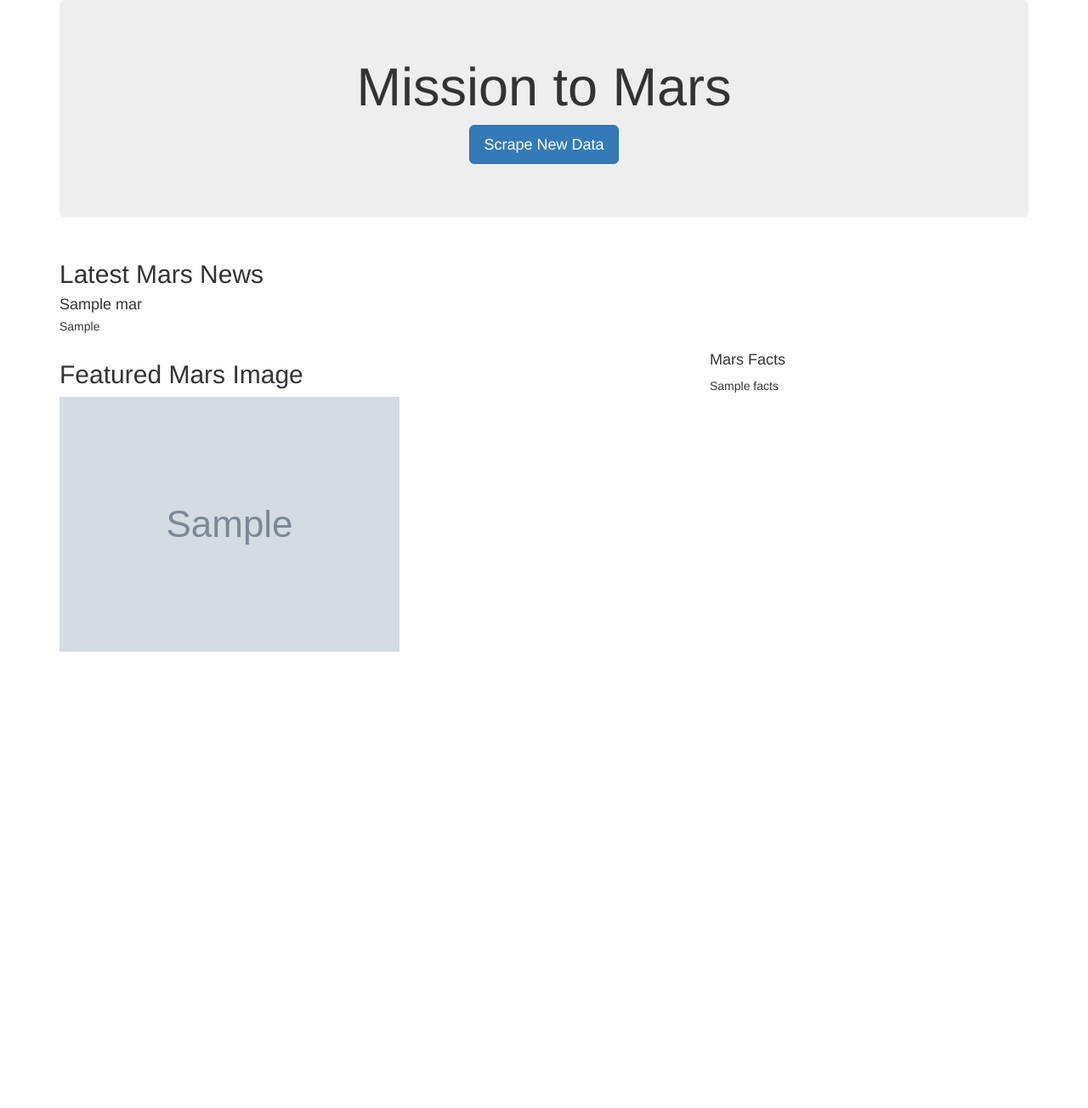
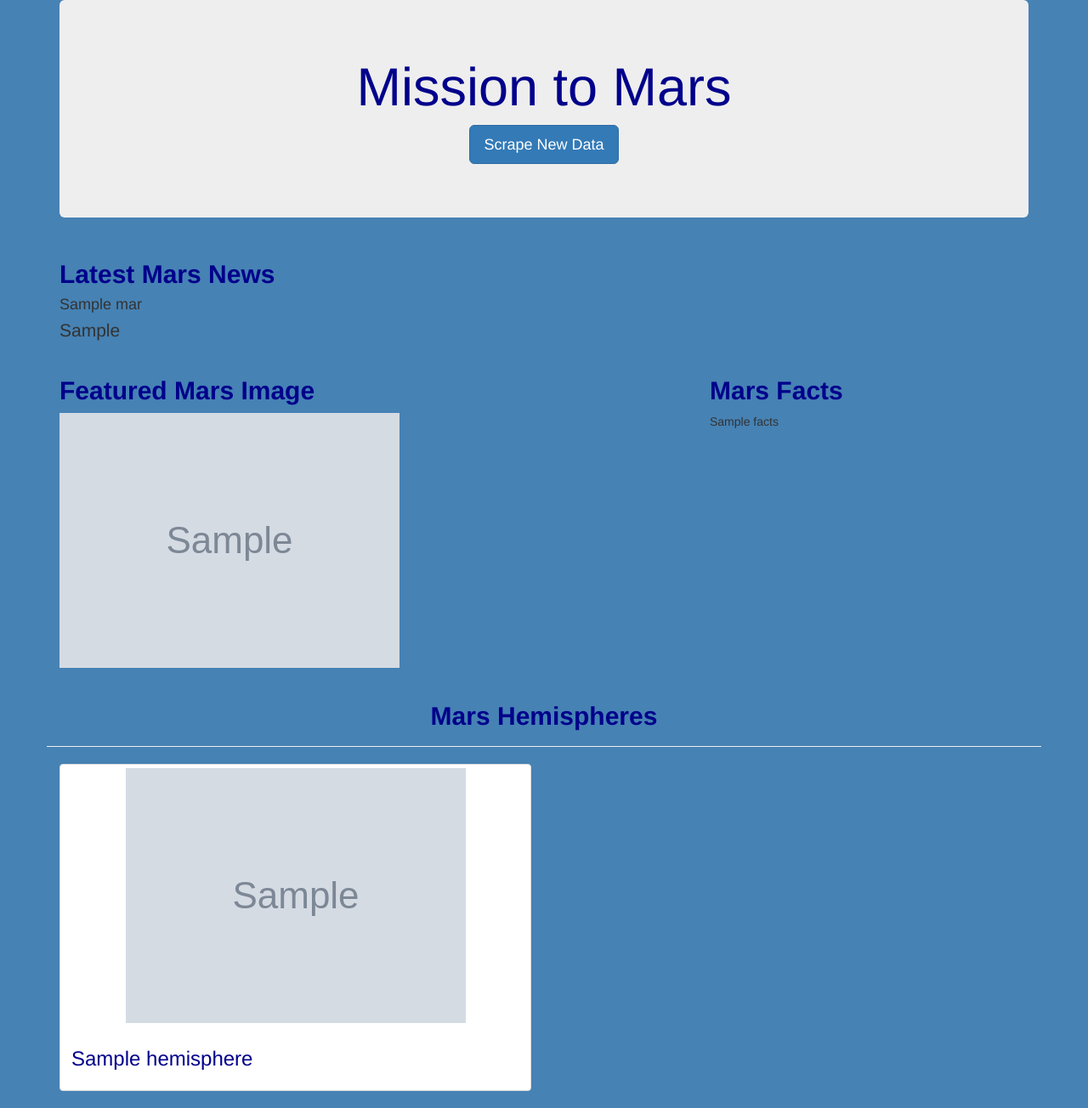
Before and after one commit to mgsrichard/Mission-to-Mars, a Flask app: page / in a window 1280 px wide. Shown: the whole page at 85% size. Before the commit the page ends 767 px from the top, so only its background shows below. Run offline with Flask 2, Linux system fonts and the light colour scheme; grey boxes marked "Sample" are stand-in pictures; a database or web service that is not in the repository returns one stand-in record (values such as "Sample title"); some libraries are stand-ins or nearby versions.

Commit message:
deliverable 2 done, 3 started

```diff
--- a/templates/index.html
+++ b/templates/index.html
@@ -10,44 +10,63 @@
       href="https://maxcdn.bootstrapcdn.com/bootstrap/3.3.7/css/bootstrap.min.css"
     />
   </head>
-  <body>
+  <body style = 'background-color:steelblue;'>
     <div class="container">
       <!-- Add Jumbotron to Header -->
-      <div class="jumbotron text-center">
-        <h1>Mission to Mars</h1>
+      <div class="jumbotron text-center", style='color:darkblue' >
+        <h1 style='color:darkblue'>Mission to Mars</h1>
         <!-- Add a button to activate scraping script -->
         <p><a class="btn btn-primary btn-lg" href="/scrape" role="button">Scrape New Data</a></p>
       </div>
+
       <!-- Add section for Mars News -->
       <div class="row" id="mars-news">
         <div class="col-md-12">
-          <div class="media">
-            <div class="media-body">
-              <h2>Latest Mars News</h2>
-              <h4 class="media-heading">{{ mars.news_title }}</h4>
-              <p>{{ mars.news_paragraph }}</p>
-            </div>
-          </div>
+          <h2 style='color:darkblue'><strong>Latest Mars News</strong></h2>
+          <h4 class="media-heading">{{ mars.news_title }}</h4>
+          <p class ='lead'>{{ mars.news_paragraph }}</p>
         </div>
       </div>
+
       <!-- Section for Featured Image and Facts table -->
       <div class="row" id="mars-featured-image">
         <div class="col-md-8">
-          <h2>Featured Mars Image</h2>
+          <h2 style='color:darkblue'><strong>Featured Mars Image</strong></h2>
+
+          <!-- if images is False/None/non-existent, then default to error message -->
           <img
-            src="{{mars.featured_image }}"
+            src="{{mars.featured_image | default('static/images/error.png', true) }}"
             class="img-responsive"
             alt="Responsive image"
           />
         </div>
+
         <div class="col-md-4">
           <!-- Mars Facts -->
           <div class="row" id="mars-facts">
-            <h4>Mars Facts</h4>
+            <h2 style='color:darkblue'><strong>Mars Facts</strong></h2>
             {{ mars.facts | safe }}
           </div>
         </div>
       </div>
+
+      <!-- Section for Mars Hemispheres -->
+      <div class="row" id="mars-hemispheres">
+        <div class="page-header">
+          <h2 class="text-center" style="color:darkblue"><strong>Mars Hemispheres</strong></h2>
+        </div>
+
+        {% for hemisphere in mars.hemispheres %}
+        <div class="col-md-6">
+          <div class="thumbnail">
+            <img src="{{hemisphere.img_url | default('static/images/error.png', true)}}" alt="...">
+            <div class="caption">
+              <h3 style="color:darkblue">{{hemisphere.title}}</h3>
+            </div>
+          </div>
+        </div>
+        {% endfor %}
+      </div>
     </div>
   </body>
 </html>
```
Also changed, not shown: scraping.py (+58 -0 lines), 1 other file.
